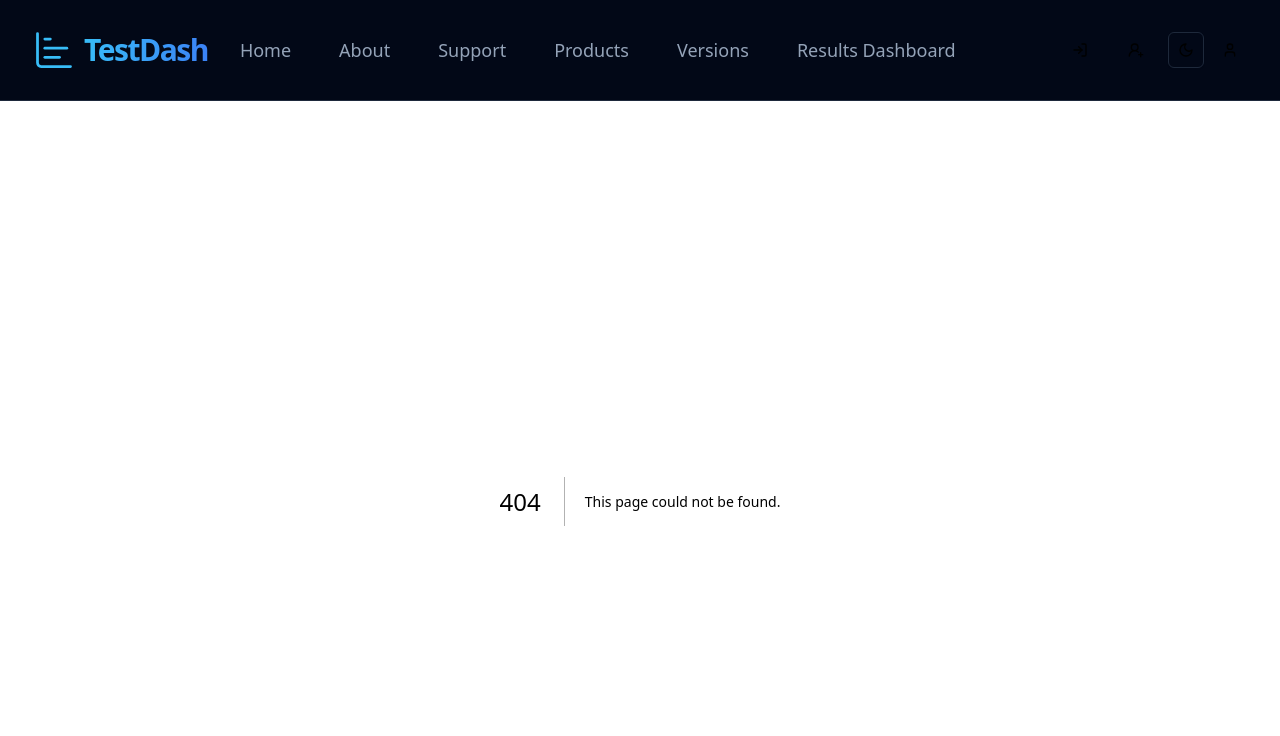
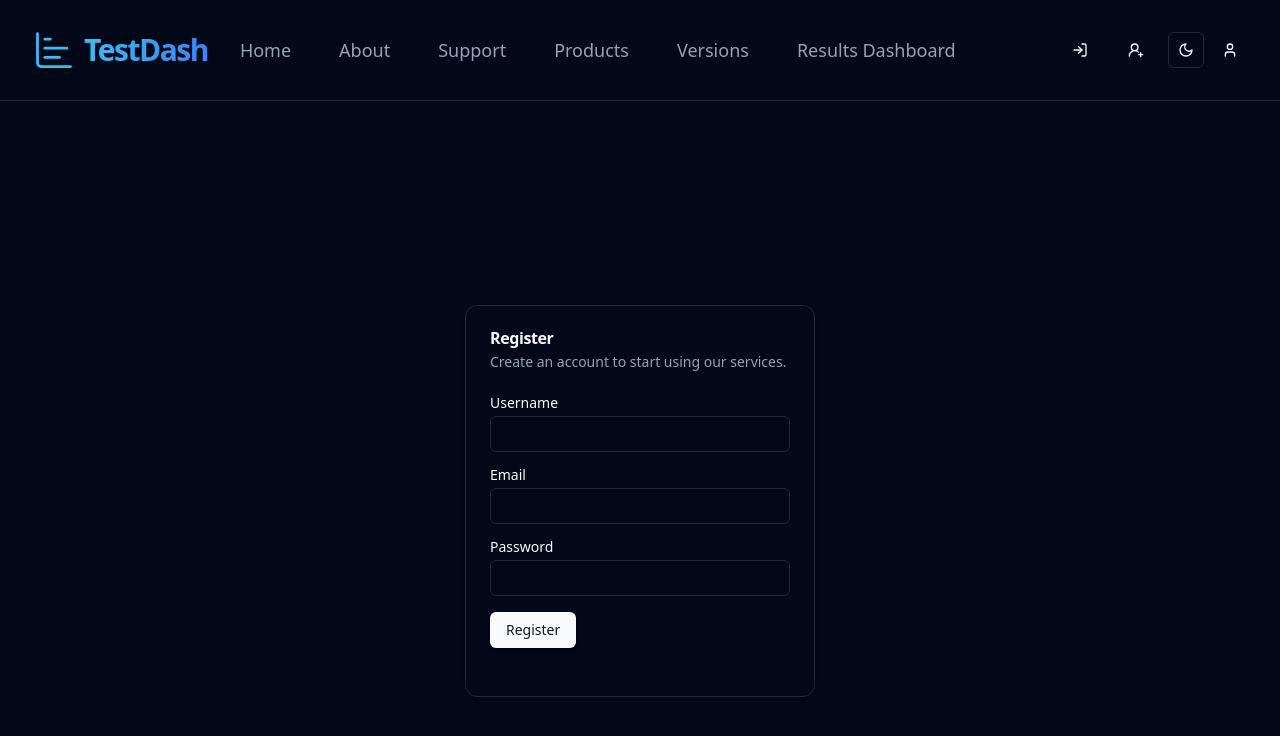
Before and after one commit to FaisalHossain19/Results_Presentation, a Next.js app in the folder next_js_frontend/: page /sign-up in a window 1280 px wide. Before the commit this address had no page. Shown: the top 736 px of the page. Built offline with nearby package versions, Linux system fonts and the light colour scheme.

Commit message:
register page without email verify

```diff
--- /dev/null
+++ b/next_js_frontend/src/app/(auth)/sign-up/page.tsx
@@ -0,0 +1,9 @@
+import { RegisterForm } from '@/components/RegisterForm';
+
+export default function RegisterPage() {
+    return (
+        <main className="flex h-screen w-full items-center justify-center px-4">
+            <RegisterForm />
+        </main>
+    );
+}
--- /dev/null
+++ b/next_js_frontend/src/components/RegisterForm.tsx
@@ -0,0 +1,124 @@
+'use client';
+
+import { useState } from 'react';
+import { useForm } from 'react-hook-form';
+import { zodResolver } from '@hookform/resolvers/zod';
+import * as z from 'zod';
+import { Button } from '@/components/ui/button';
+import { Input } from '@/components/ui/input';
+import { Label } from '@/components/ui/label';
+import {
+	Card,
+	CardContent,
+	CardDescription,
+	CardFooter,
+	CardHeader,
+	CardTitle,
+} from '@/components/ui/card';
+import { useToast } from '../hooks/use-toast';
+import { API_HOST_BASE_URL } from '../lib/constants';
+
+// Zod schema for form validation
+const registerSchema = z.object({
+	username: z
+		.string()
+		.min(3, { message: 'Username must be at least 3 characters long' }),
+	email: z.string().email({ message: 'Invalid email address' }),
+	password: z
+		.string()
+		.min(8, { message: 'Password must be at least 8 characters long' }),
+});
+
+type RegisterFormValues = z.infer<typeof registerSchema>;
+
+// Simulated server action (in a real app, this would be in a separate file)
+async function registerUser(data: RegisterFormValues) {
+	const response = await fetch(`${API_HOST_BASE_URL}/users/register`, {
+		method: 'POST',
+		headers: {
+			'Content-Type': 'application/json',
+		},
+		body: JSON.stringify(data),
+	});
+
+	if (response.ok) {
+		return { success: true };
+	}
+
+	const errorData = await response.json();
+	throw new Error(errorData.detail || 'Failed to register');
+}
+
+export function RegisterForm() {
+  const [isLoading, setIsLoading] = useState(false);
+  const { toast } = useToast();
+  const {
+    register,
+    handleSubmit,
+    formState: { errors },
+  } = useForm<RegisterFormValues>({
+    resolver: zodResolver(registerSchema),
+  });
+
+  const onSubmit = async (data: RegisterFormValues) => {
+    setIsLoading(true);
+    try {
+      await registerUser(data);
+      toast({
+        title: 'Registration Successful',
+        description: 'Your account has been created. Please verify your email.',
+      });
+    } catch (error: any) {
+      toast({
+        title: 'Registration Failed',
+        description: error.message || 'An error occurred. Please try again.',
+        variant: 'destructive',
+      });
+    } finally {
+      setIsLoading(false);
+    }
+  };
+
+  return (
+    <Card className="w-[350px] bg-card text-card-foreground">
+      <CardHeader>
+        <CardTitle>Register</CardTitle>
+        <CardDescription>
+          Create an account to start using our services.
+        </CardDescription>
+      </CardHeader>
+      <CardContent>
+        <form onSubmit={handleSubmit(onSubmit)}>
+          <div className="grid w-full items-center gap-4">
+            <div className="flex flex-col space-y-1.5">
+              <Label htmlFor="username">Username</Label>
+              <Input id="username" {...register('username')} />
+              {errors.username && (
+                <p className="text-sm text-red-500">{errors.username.message}</p>
+              )}
+            </div>
+            <div className="flex flex-col space-y-1.5">
+              <Label htmlFor="email">Email</Label>
+              <Input id="email" type="email" {...register('email')} />
+              {errors.email && (
+                <p className="text-sm text-red-500">{errors.email.message}</p>
+              )}
+            </div>
+            <div className="flex flex-col space-y-1.5">
+              <Label htmlFor="password">Password</Label>
+              <Input id="password" type="password" {...register('password')} />
+              {errors.password && (
+                <p className="text-sm text-red-500">{errors.password.message}</p>
+              )}
+            </div>
+          </div>
+          <CardFooter className="flex justify-between mt-4 px-0">
+            <Button type="submit" disabled={isLoading}>
+              {isLoading ? 'Registering...' : 'Register'}
+            </Button>
+          </CardFooter>
+        </form>
+      </CardContent>
+    </Card>
+  );
+}
```
Also changed, not shown: 1 other file (tests, documents, lock files or other folders).
